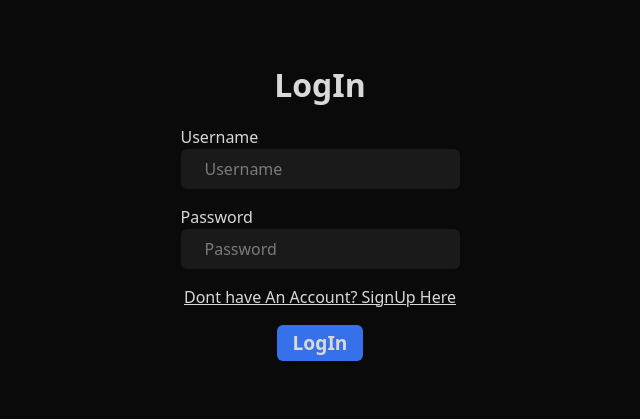
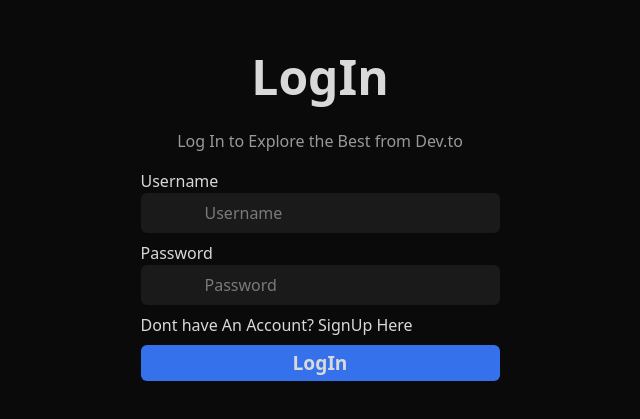
Before and after one commit to Jad-Kobeissi/blog-app, a Next.js app: page /login in a window 1280 px wide. Shown: the part 189-608 px from the top of the page, without its empty margins (320-960 px from the left). Built offline with nearby package versions, Linux system fonts and the light colour scheme.

Commit message:
fix: remove underline poperty for all a tags

```diff
--- a/app/globals.css
+++ b/app/globals.css
@@ -44,6 +44,3 @@ h3 {
 hr {
   @apply py-[1rem];
 }
-a {
-  @apply underline;
-}
--- a/app/login/page.tsx
+++ b/app/login/page.tsx
@@ -35,8 +35,12 @@ export default function Login() {
             });
         }}
       >
-        <h1 className="text-[2rem] font-bold text-center">LogIn</h1>
+        <h1 className="text-[3rem] font-bold text-center">LogIn</h1>
+        <p className="text-(--secondary-text)">
+          Log In to Explore the Best from Dev.to
+        </p>
         {error && <Error error={error} />}
+        <div className="flex flex-col gap-2">
           <div className="flex flex-col">
             <label htmlFor="username">Username</label>
             <input
@@ -44,7 +48,7 @@ export default function Login() {
               id="username"
               onChange={(e) => setUsername(e.target.value)}
               placeholder="Username"
-            className="bg-(--secondary-background) px-6 rounded-md py-2"
+              className="bg-(--secondary-background) px-16 rounded-md py-2"
             />
           </div>
           <div className="flex flex-col">
@@ -53,7 +57,7 @@ export default function Login() {
               type="password"
               placeholder="Password"
               onChange={(e) => setPassword(e.target.value)}
-            className="bg-(--secondary-background) px-6 rounded-md py-2"
+              className="bg-(--secondary-background) px-16 rounded-md py-2"
               id="password"
             />
           </div>
@@ -61,9 +65,10 @@ export default function Login() {
             <Link href={"/signup"}>Dont have An Account? SignUp Here</Link>
             <span className="absolute bottom-0 left-0 w-0 h-0.5 group-hover:w-full bg-[#d9d9d9] transition-all duration-200"></span>
           </div>
-        <button className="bg-[#3471eb] px-4 py-1 font-bold rounded-md text-[1.2rem]">
+          <button className="bg-[#3471eb] w-full py-1 font-bold rounded-md text-[1.2rem]">
             LogIn
           </button>
+        </div>
       </form>
     </div>
   );
```
Also changed, not shown: public/24cdbc47cb09b060aaa17dfe07c9ce88094be5d9.png (deleted), public/login-signup.jpg (added). Lines whose indentation alone changed are shown as unchanged.
